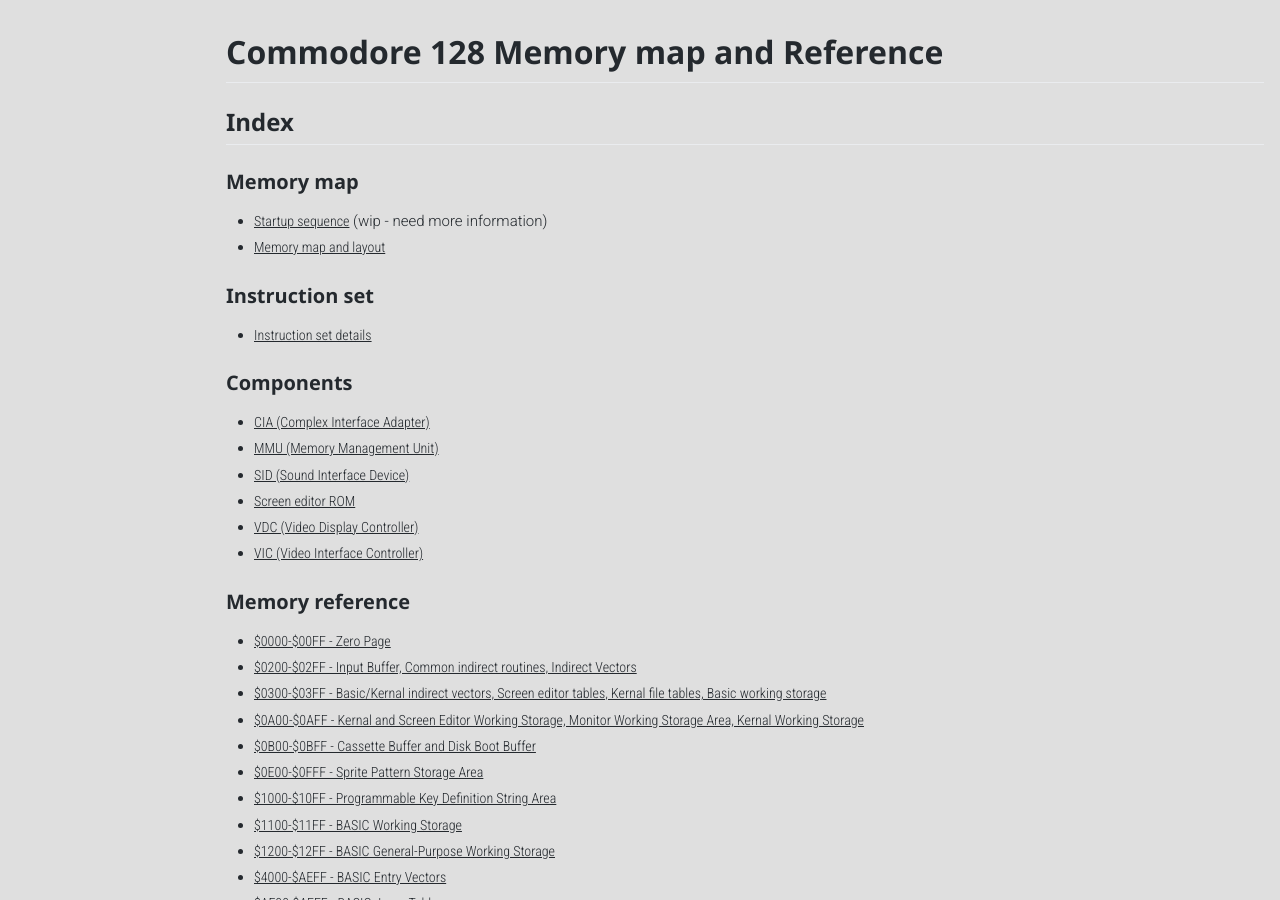
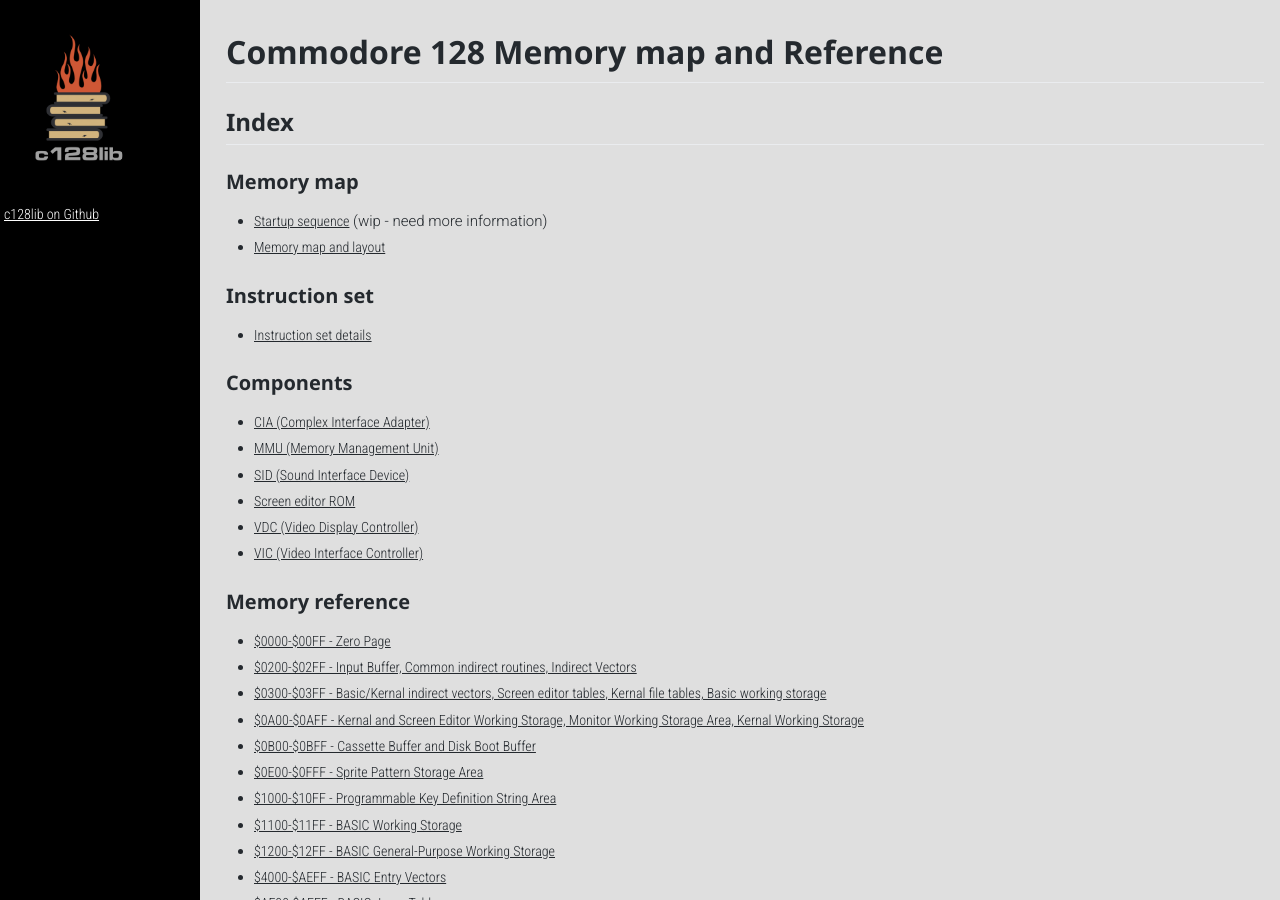
Before and after one commit to c128lib/Reference, a Jekyll site: the page built from index.md, in a window 1280 px wide and 900 px high. Built offline with Jekyll 4.4.1, drawn with Linux system fonts in a browser that asks for light colours; comment, search, counter and statistics services are not loaded.

Commit message:
Added logo

```diff
--- a/_layouts/default.html
+++ b/_layouts/default.html
@@ -24,7 +24,7 @@
   </head>
   <body>
     {% if page.title and page.title != 'Index' %}
-    <div class="w3-sidebar w3-light-grey w3-bar-block" style="top:0px; padding: 20px 4px 4px 4px">
+    <div class="w3-sidebar w3-black w3-bar-block" style="top:0px; padding: 20px 4px 4px 4px">
       <h3>In this page...</h3>
       {% include toc.html html=content sanitize=true h_min=2 h_max=2 %}
       <br>
--- a/_layouts/index.html
+++ b/_layouts/index.html
@@ -23,14 +23,11 @@
     </style>
   </head>
   <body>
-    {% if page.title and page.title != 'Index' %}
-    <div class="w3-sidebar w3-light-grey w3-bar-block" style="top:0px; padding: 20px 4px 4px 4px">
-      <h3>In this page...</h3>
-      {% include toc.html html=content sanitize=true h_min=2 h_max=2 %}
-      <br>
-      <a href="./">Index</a>
+    <div class="w3-sidebar w3-black w3-bar-block" style="top:0px; padding: 20px 4px 4px 4px">
+      <img src="/assets/images/logo-squared.png" style="width: 150px">
+      <p>&nbsp;</p>
+      <p><a href="https://github.com/c128lib">c128lib on Github</a></p>
     </div>
-    {% endif %}
     <div class="px-3 my-5 markdown-body" style="margin-left: 210px;">
       {{ content }}
 
```
Also changed, not shown: assets/images/logo-squared.png (added).
